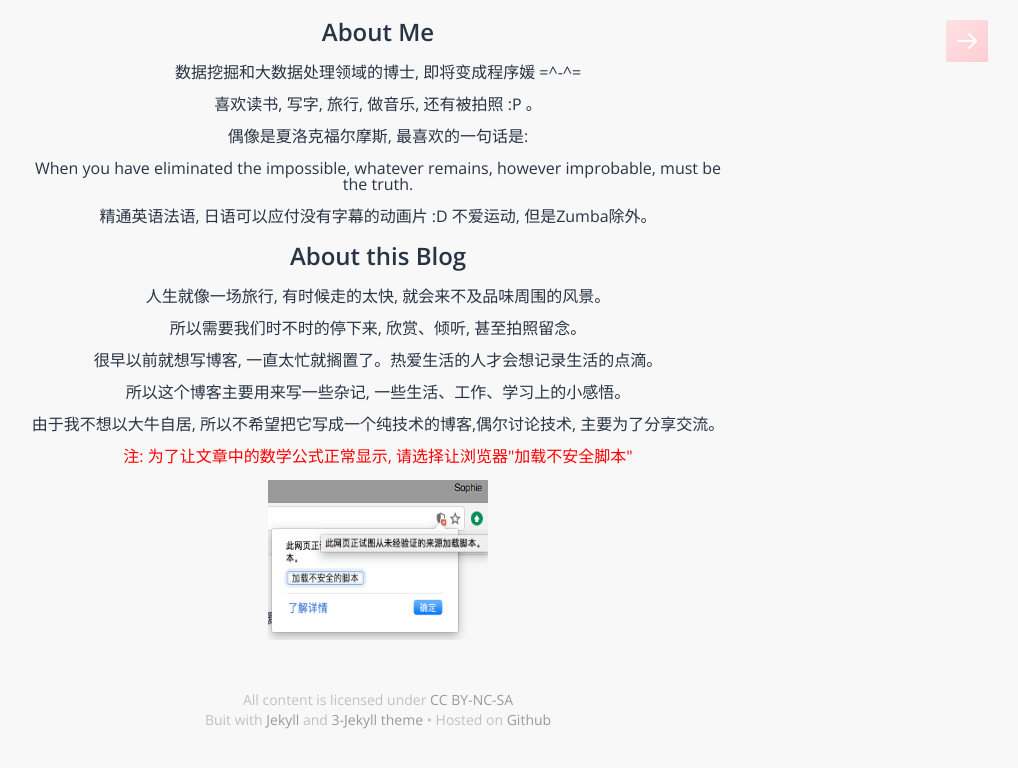
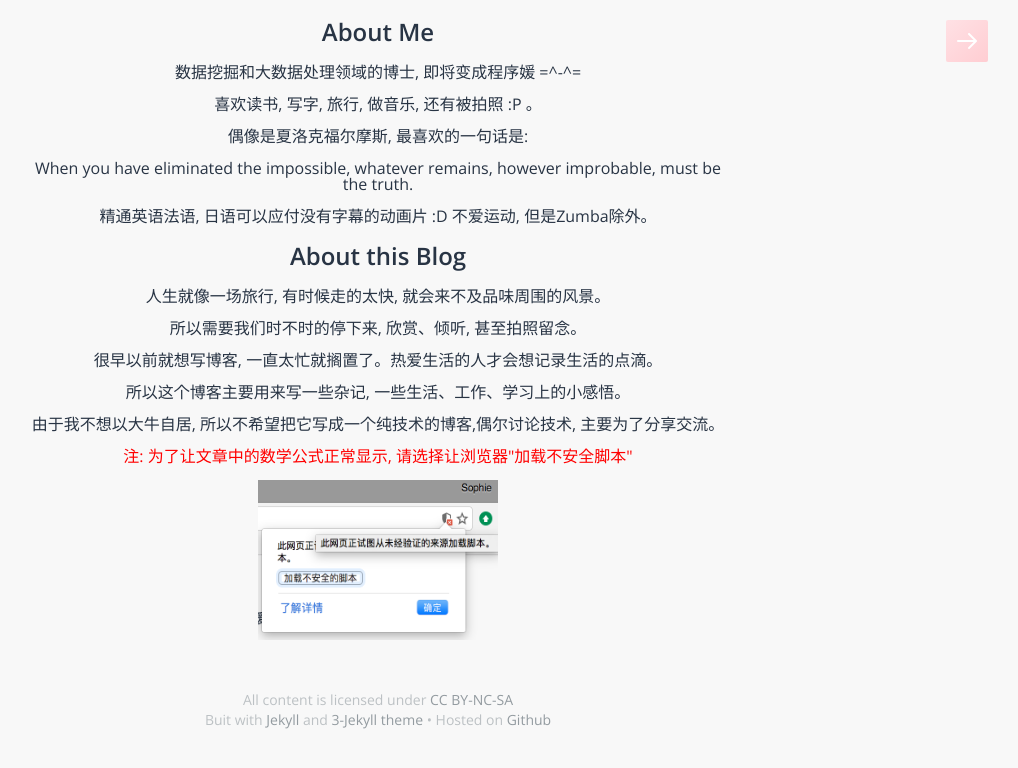
Before and after one commit to sophiesongge/sophiesongge.github.io, a Jekyll site: the page built from index.html, in a window 1280 px wide. Shown: the top 768 px of the page, without its empty margins (262-1280 px from the left). Built offline with Jekyll 4.4.1, drawn with Linux system fonts in a browser that asks for light colours; some web fonts are replaced.

Commit message:
add images about unsafe script

```diff
--- a/index.html
+++ b/index.html
@@ -17,6 +17,6 @@
         <p>    由于我不想以大牛自居, 所以不希望把它写成一个纯技术的博客,偶尔讨论技术, 主要为了分享交流。</p>
 
         <p style="color:red">注: 为了让文章中的数学公式正常显示, 请选择让浏览器"加载不安全脚本"</p>
-        <img src ="/images/script.png" align ="center" width="220" height="160">
+        <img src ="/images/script.png" align ="center" width="240" height="160">
     </article>
 </div>
```
